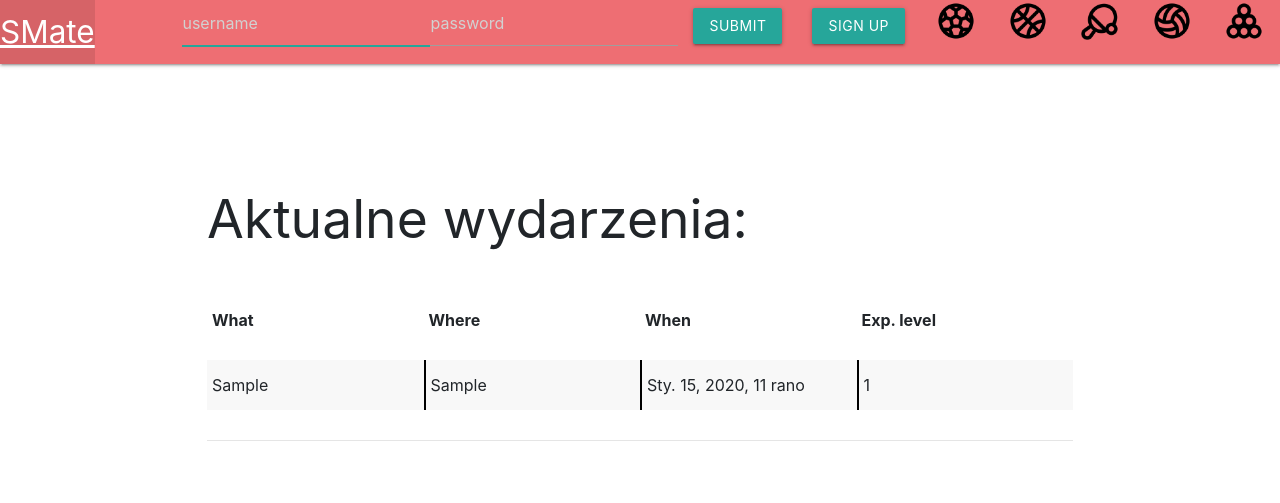
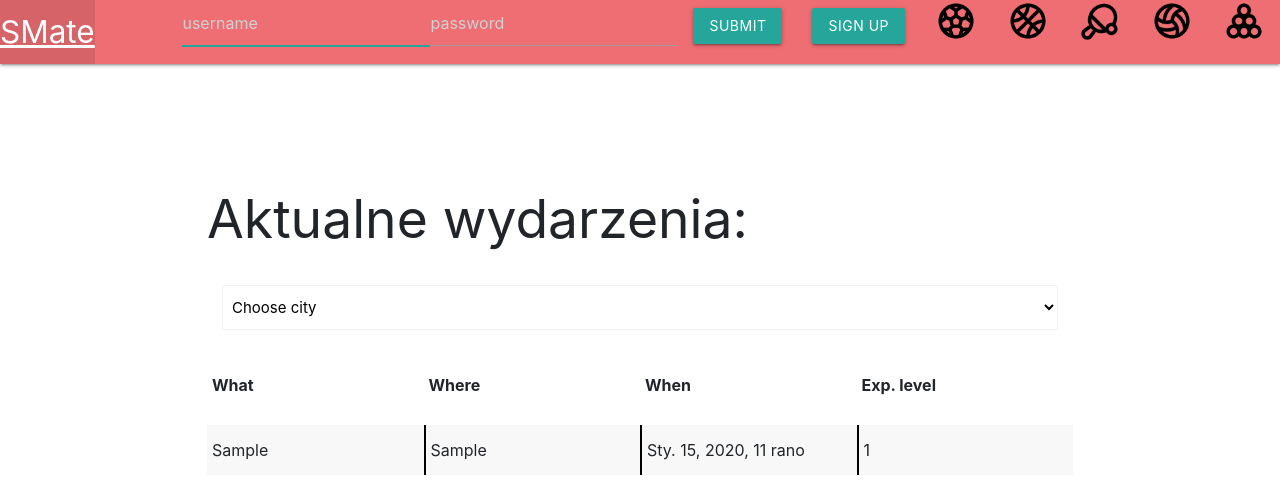
Before and after one commit to Dishvater/Python_project, a Django app: page / in a window 1280 px wide. Shown: the top 503 px of the page. Run offline with Django 3.2, Linux system fonts and the light colour scheme; tables that the repository leaves empty hold one stand-in row (values such as "Sample post"); some libraries are stand-ins or nearby versions.

Commit message:
add city select (no action)

```diff
--- a/sportmate/smate/admin.py
+++ b/sportmate/smate/admin.py
@@ -1,4 +1,5 @@
 from django.contrib import admin
-from smate.models import Event
+from smate.models import Event, City
 
 admin.site.register(Event)
+admin.site.register(City)
--- a/sportmate/smate/models.py
+++ b/sportmate/smate/models.py
@@ -1,5 +1,12 @@
 from django.db import models
 from accounts.models import User
+
+
+class City(models.Model):
+    city = models.CharField(max_length=128)
+
+    def __str__(self):
+        return self.city
 
 
 class Event(models.Model):
@@ -16,6 +23,7 @@ class Event(models.Model):
     minmaxcurrent = models.CharField(max_length=128)
     explevel = models.IntegerField(choices=LEVEL, default=1)
     users = models.OneToOneField(User, blank=True, on_delete=models.DO_NOTHING)
+    city = models.ForeignKey(City, on_delete=models.DO_NOTHING)
 
     def __str__(self):
         return self.what
--- a/sportmate/smate/views.py
+++ b/sportmate/smate/views.py
@@ -5,7 +5,7 @@ from django.views import View
 from django.views.generic import CreateView
 
 from smate.forms import UserForm, EventForm
-from smate.models import User, Event
+from smate.models import User, Event, City
 from rest_framework import viewsets
 
 from smate.serializers import EventSerializer
@@ -37,11 +37,12 @@ class PanelView(View):
     def get(self, request):
         userevent = Event.objects.filter(users=request.user)
         event = Event.objects.all()
+        city = City.objects.all()
 
         # return render(request, "panel.html")
         # import ipdb
         # ipdb.set_trace()
-        return render(request, 'panel.html', {'events': event, 'userevents': userevent})
+        return render(request, 'panel.html', {'events': event, 'userevents': userevent, 'cities': city})
 
 
 class EventViewSet(viewsets.ModelViewSet):
--- a/sportmate/sportmate/static/css/custom.css
+++ b/sportmate/sportmate/static/css/custom.css
@@ -9,6 +9,9 @@ header a {
     color: black;
 }
 
+select {
+ display:block;
+}
 
 .footer {
   position: absolute;
--- a/sportmate/sportmate/templates/core/base.html
+++ b/sportmate/sportmate/templates/core/base.html
@@ -152,6 +152,6 @@
 
     <!-- Plik JS - Aplikacja -->
     <script src="{% static 'js/custom.js' %}"></script>
-    <script src="https://cdnjs.cloudflare.com/ajax/libs/materialize/1.0.0/js/materialize.min.js"></script>
+<!--    <script src="https://cdnjs.cloudflare.com/ajax/libs/materialize/1.0.0/js/materialize.min.js"></script>-->
   </body>
 </html>
--- a/sportmate/sportmate/templates/home.html
+++ b/sportmate/sportmate/templates/home.html
@@ -10,6 +10,14 @@
 
             <div class="row">
                 <p><h2>Aktualne wydarzenia:</h2></p>
+            </div>
+            <div class="input-field col s12">
+                <select style="display: inline;">
+                  <option value="" disabled selected>Choose city</option>
+                  {% for city in cities %}
+                  <option value="1">{{ city }}</option>
+                  {% endfor %}
+                </select>
             </div>
             <div>
                 <table class="striped">
--- a/sportmate/sportmate/views.py
+++ b/sportmate/sportmate/views.py
@@ -1,12 +1,13 @@
 from django.shortcuts import render
 from django.contrib.auth.decorators import login_required
 
-from smate.models import Event
+from smate.models import Event, City
 
 
 def home(request):
     event = Event.objects.all()
-    return render(request, 'home.html', {'events': event})
+    city = City.objects.all()
+    return render(request, 'home.html', {'events': event, 'cities': city})
 
 
 def add_event(request):
```
Also changed, not shown: sportmate/sportmate/templates/panel.html (+8 -0 lines), sportmate/smate/migrations/0003_auto_20200807_2352.py (added).
